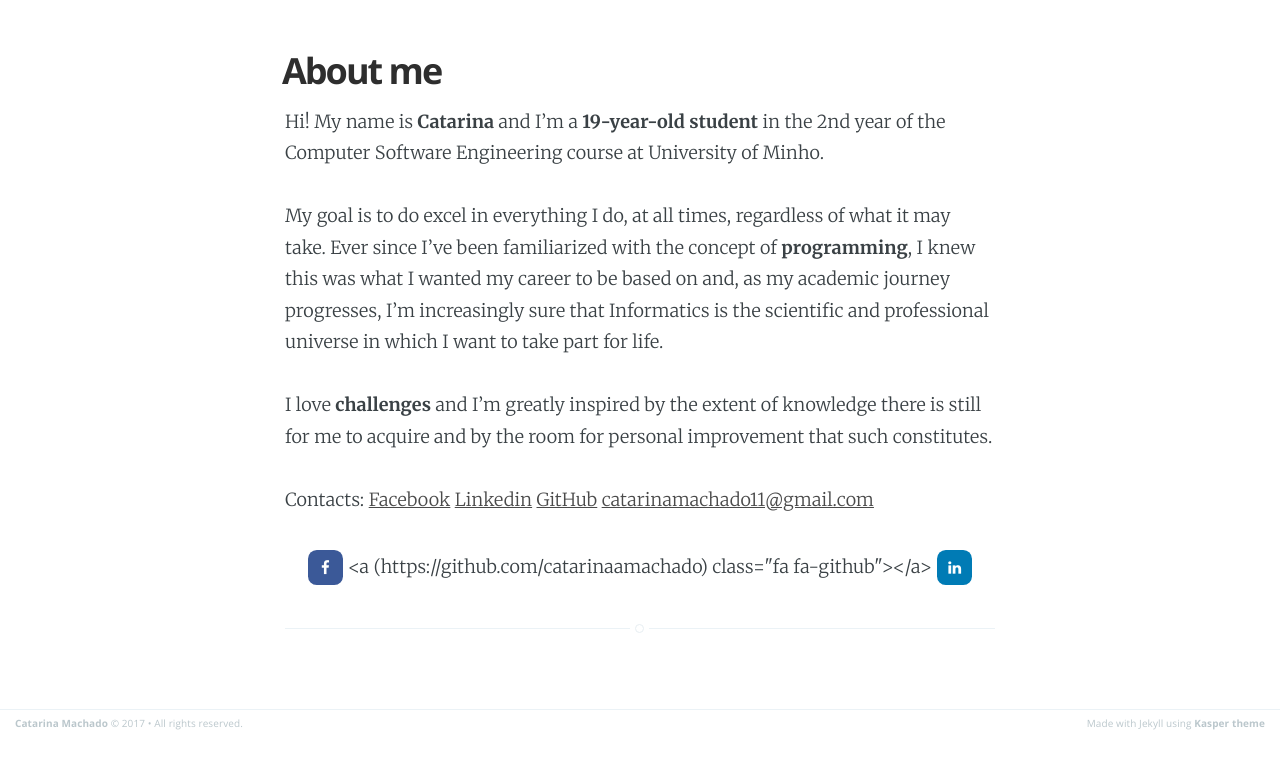
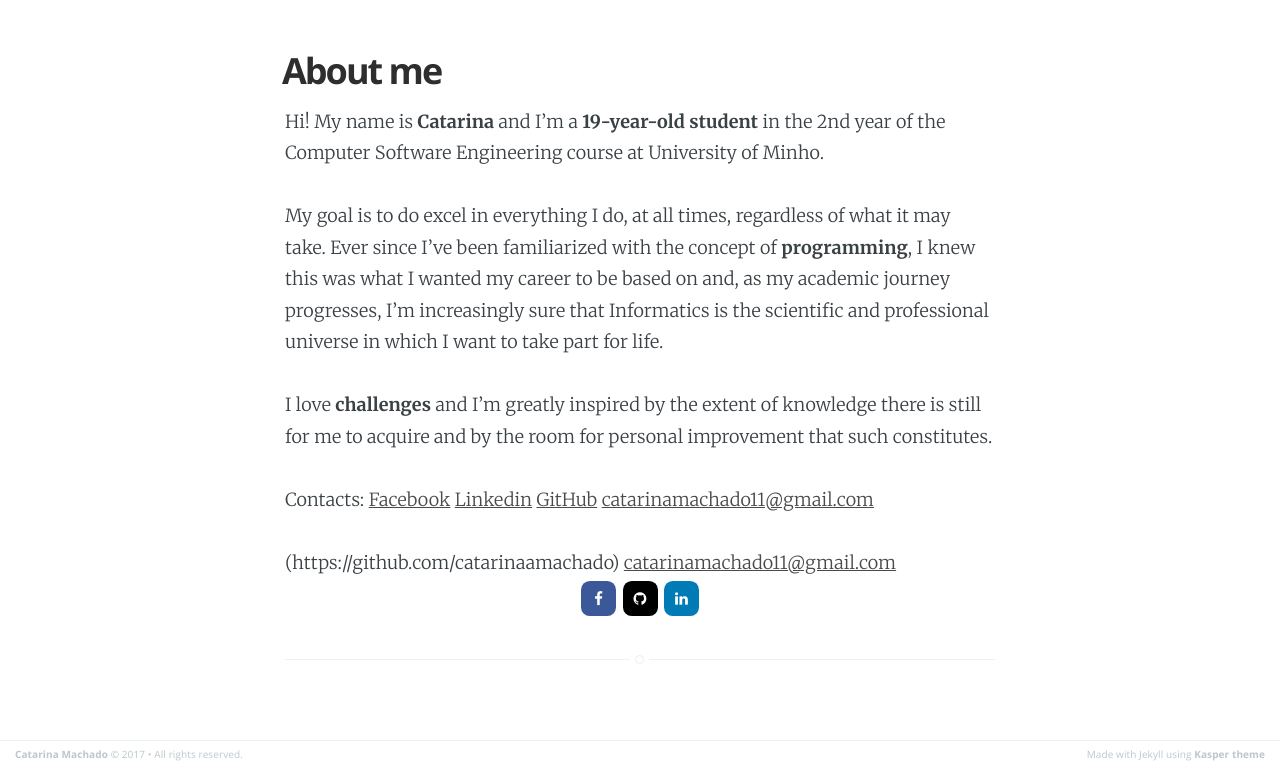
Before and after one commit to catarinamachado/catarinamachado-old-page, a Jekyll site: the page built from about.md, in a window 1280 px wide. Shown: the part 585-1354 px from the top of the page. Built offline with Jekyll 4.4.1, drawn with Linux system fonts in a browser that asks for light colours; before the commit the page ends 1322 px from its top, so only the background shows below that.

Commit message:
icons finished

```diff
--- a/about.md
+++ b/about.md
@@ -56,10 +56,12 @@
 </head>
 <body>
 
+({{site.author.url.github}})
+<a href="mailto:{{site.author.url.email}}">{{site.author.url.email}}</a>
 
 <center>
 <a href="https://www.facebook.com/catarinaamachado" class="fa fa-facebook"></a>
-<a ({{site.author.url.github}}) class="fa fa-github"></a>
+<a href="https://github.com/catarinaamachado" class="fa fa-github"></a>
 <a href="https://www.linkedin.com/in/catarinaamachado/" class="fa fa-linkedin"></a>
 </center>
 
```
